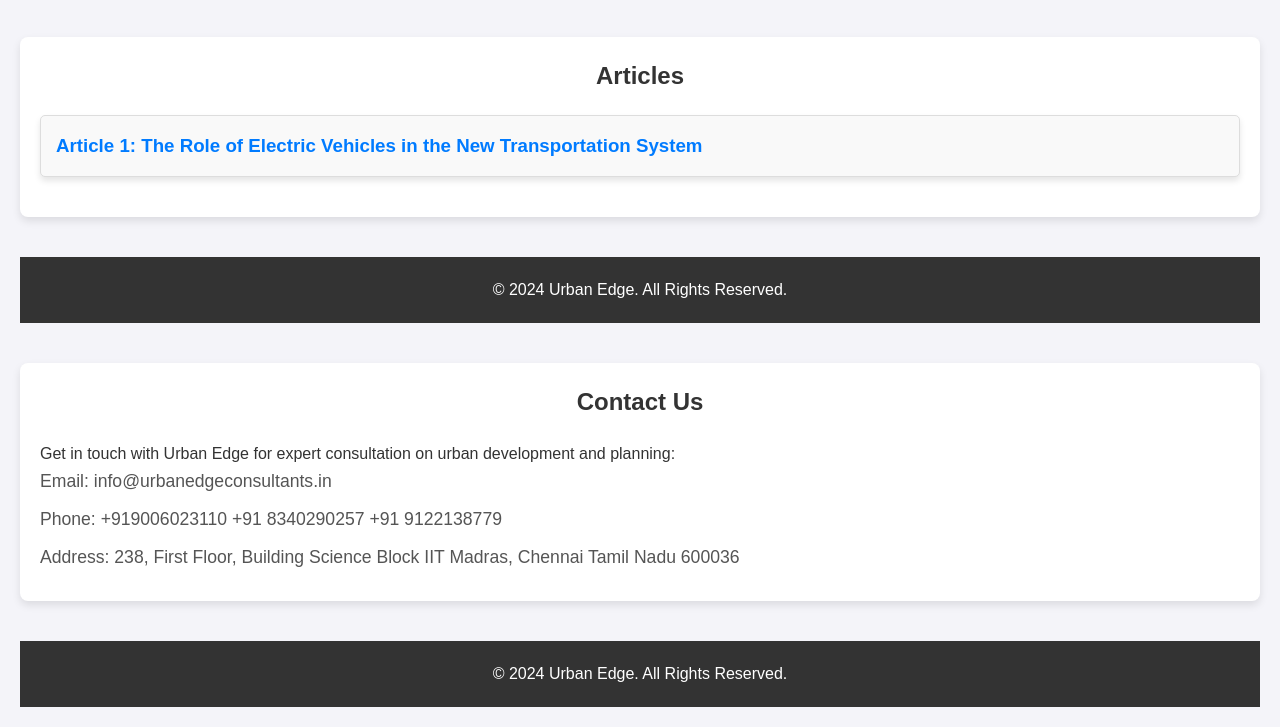
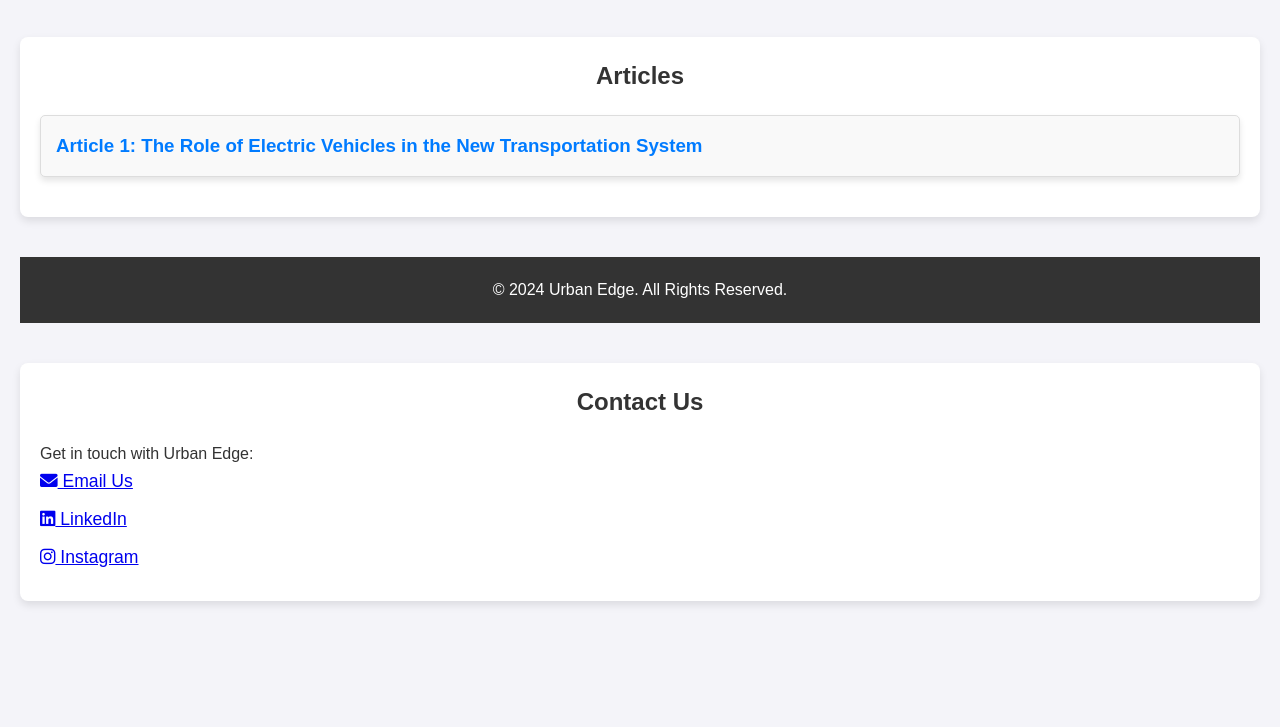
Before and after one commit to urbanedgeiitm/urbanedgeconsultants.in, a plain HTML site: page index.html in a window 1280 px wide. Shown: the part 1004-1731 px from the top of the page. After the commit the page ends 1625 px from the top, so only its background shows below. Drawn offline with Linux system fonts and the light colour scheme.

Commit message:
Update index.html

```diff
--- a/index.html
+++ b/index.html
@@ -5,6 +5,11 @@
     <meta name="viewport" content="width=device-width, initial-scale=1.0">
     <title>Urban Edge - Home</title>
     <link rel="stylesheet" href="style.css">
+     <!-- Other meta tags and links -->
+    <link rel="stylesheet" href="style.css">
+
+    <!-- Font Awesome for social icons -->
+    <link rel="stylesheet" href="https://cdnjs.cloudflare.com/ajax/libs/font-awesome/6.0.0-beta3/css/all.min.css">
 </head>
 <body>
     <!-- Navigation Bar -->
@@ -91,20 +96,31 @@
 
 
     <!-- Contact Section -->
-    <section id="contact">
-        <h2>Contact Us</h2>
-        <p>Get in touch with Urban Edge for expert consultation on urban development and planning:</p>
-        <ul>
-            <li>Email: info@urbanedgeconsultants.in</li>
-            <li>Phone: +919006023110 +91 8340290257 +91 9122138779</li>
-            <li>Address: 238, First Floor, Building Science Block IIT Madras, Chennai Tamil Nadu 600036</li>
-        </ul>
-    </section>
+   <section id="contact">
+    <h2>Contact Us</h2>
+    <p>Get in touch with Urban Edge:</p>
 
-    <!-- Footer -->
-    <footer>
-        <p>&copy; 2024 Urban Edge. All Rights Reserved.</p>
-    </footer>
+    <ul>
+        <li>
+            <!-- Email Icon -->
+            <a href="mailto:mail@urbanedgeconsultants.in">
+                <i class="fas fa-envelope"></i> Email Us
+            </a>
+        </li>
+        <li>
+            <!-- LinkedIn Icon -->
+            <a href="https://www.linkedin.com/company/105261278/admin/dashboard/" target="_blank">
+                <i class="fab fa-linkedin"></i> LinkedIn
+            </a>
+        </li>
+        <li>
+            <!-- Instagram Icon -->
+            <a href="https://www.instagram.com/urbanedgeconsultants?igsh=YzljYTk1ODg3Zg%3D%3D" target="_blank">
+                <i class="fab fa-instagram"></i> Instagram
+            </a>
+        </li>
+    </ul>
+</section>
 
     <script src="script.js"></script>
 </body>
```
